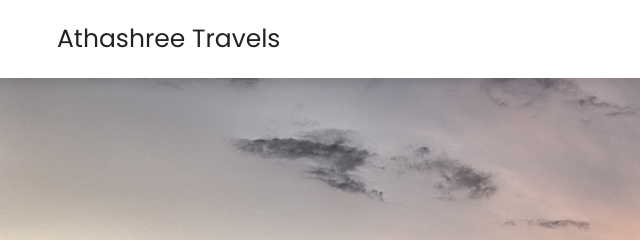
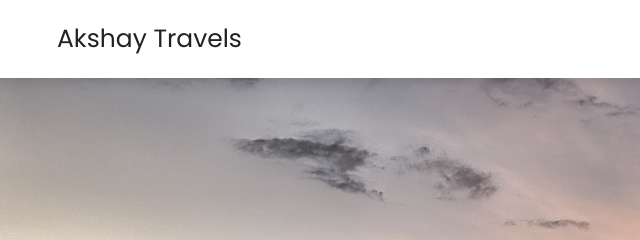
Before and after one commit to NTDigs/CICD_Project, a website: page Pages/index.html in a window 1280 px wide. Shown: the top 240 px of the page, 71-711 px from the left. Drawn offline with nearby package versions, Linux system fonts and the light colour scheme.

Commit message:
Update index.html

```diff
--- a/Pages/index.html
+++ b/Pages/index.html
@@ -22,7 +22,7 @@
 
 <section class="header">
 
-   <a href="index.html" class="logo">Athashree Travels</a>
+   <a href="index.html" class="logo">Akshay Travels</a>
 
    <nav class="navbar">
       <a href="index.html">home</a>
```
